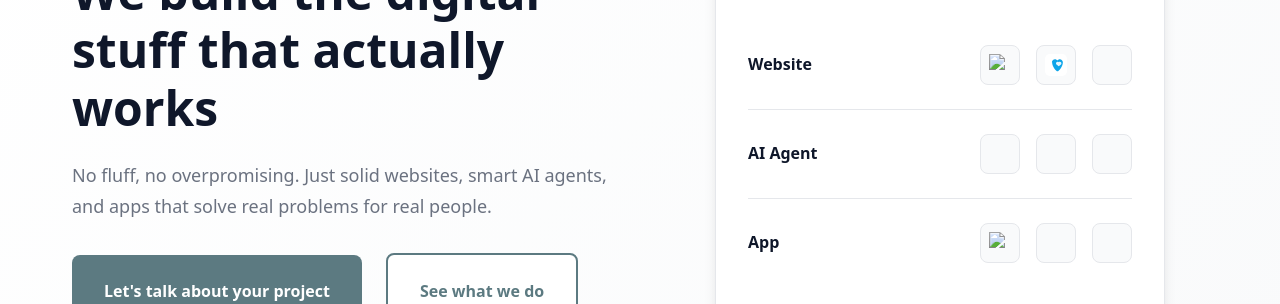
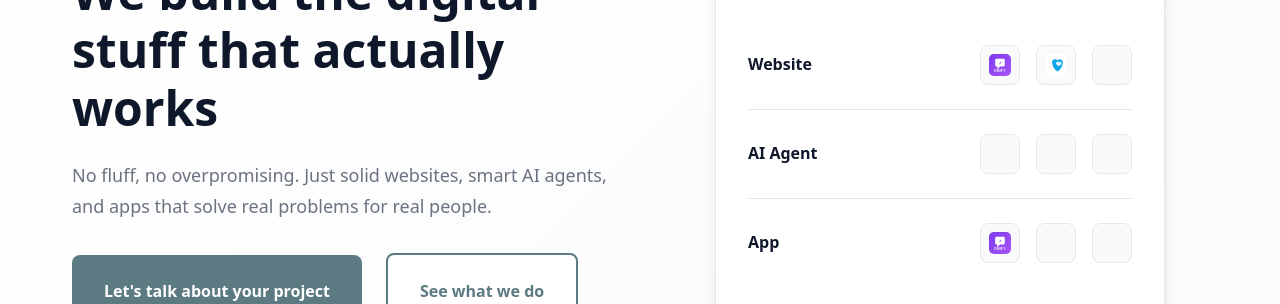
Before and after one commit to enfirmamail/website, a website built with Vite: page index.html in a window 1280 px wide. Shown: the part 244-548 px from the top of the page. Built offline with nearby package versions, Linux system fonts and the light colour scheme; files whose address does not match are found by name.

Commit message:
Describe what you changed

```diff
--- a/index.html
+++ b/index.html
@@ -49,7 +49,7 @@
                   <div class="dashboard-card__label">Website</div>
                   <div class="dashboard-card__logos">
                     <a href="https://dmify.net" target="_blank" rel="noopener noreferrer" class="dashboard-card__logo">
-                      <img src="/logos/dmify-logo.png" alt="DMIFY" />
+                      <img src="/logos/dmify-logo.svg" alt="DMIFY" />
                     </a>
                     <a href="#" class="dashboard-card__logo">
                       <img src="/dentaldesk-logo.svg" alt="DentalDesk" />
@@ -77,7 +77,7 @@
                   <div class="dashboard-card__label">App</div>
                   <div class="dashboard-card__logos">
                     <a href="https://dmify.net" target="_blank" rel="noopener noreferrer" class="dashboard-card__logo">
-                      <img src="/logos/dmify-logo.png" alt="DMIFY" />
+                      <img src="/logos/dmify-logo.svg" alt="DMIFY" />
                     </a>
                     <a href="#" class="dashboard-card__logo">
                       <!-- Add second logo here -->
```
Also changed, not shown: public/logos/dmify-logo.svg (added).
